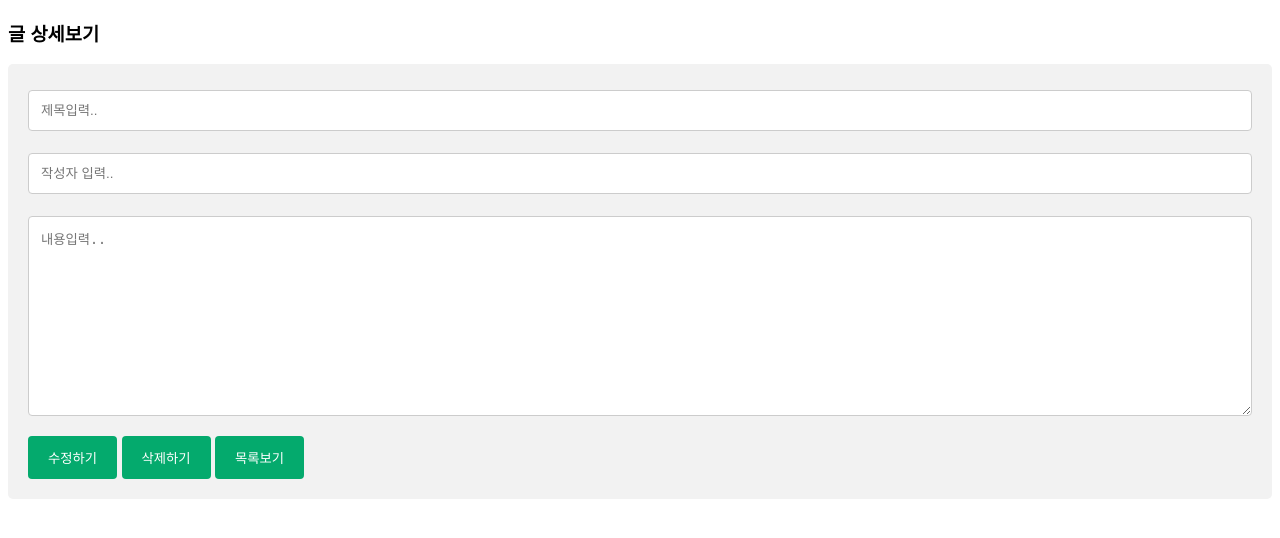
After one commit to multicam202402/javaee_workspace, a Java web app: page /notice/content.jsp in a window 1280 px wide. The commit adds this page. Shown: the top 538 px of the page. Run offline with Tomcat 11, a stand-in JSP engine, Linux system fonts and the light colour scheme.

Commit message:
금일수업

```diff
--- /dev/null
+++ b/site0315/notice/content.jsp
@@ -0,0 +1,74 @@
+<%@ page contentType="text/html;charset=utf-8"%>
+<!DOCTYPE html>
+<html>
+<head>
+<meta name="viewport" content="width=device-width, initial-scale=1">
+<style>
+body {font-family: Arial, Helvetica, sans-serif;}
+* {box-sizing: border-box;}
+
+input[type=text], select, textarea {
+  width: 100%;
+  padding: 12px;
+  border: 1px solid #ccc;
+  border-radius: 4px;
+  box-sizing: border-box;
+  margin-top: 6px;
+  margin-bottom: 16px;
+  resize: vertical;
+}
+
+input[type=button] {
+  background-color: #04AA6D;
+  color: white;
+  padding: 12px 20px;
+  border: none;
+  border-radius: 4px;
+  cursor: pointer;
+}
+
+input[type=button]:hover {
+  background-color: #45a049;
+}
+
+.container {
+  border-radius: 5px;
+  background-color: #f2f2f2;
+  padding: 20px;
+}
+</style>
+<script>
+
+
+//자바스크립트는 db연동을 직접 수행할 수 없으므로, 서버측에 삭제를 요청하자
+function del(){
+	//서버측의 삭제를 담당하는 jsp에게 요청을 시도
+	location.href="/notice/del.jsp";
+}
+
+</script>
+</head>
+<body>
+
+<h3>글 상세보기</h3>
+
+<div class="container">
+  <form id="form1">
+	<!--
+	id 와 name  공통점: 문서내의 요소를 구분하기 위한 용도
+	차이점 : name은 중복을 허용하고 + 서버에 전송시 전송 파라미터 역할까지 수행
+				즉  http 상의 전송 시 데이터를 실어 나르는 변수 역할을 수행
+	-->
+    <input type="text" name="title" placeholder="제목입력..">
+    <input type="text" name="writer" placeholder="작성자 입력..">
+    <textarea name="content" placeholder="내용입력.." style="height:200px"></textarea>
+
+    <input type="button" value="수정하기" onClick="">
+	<input type="button" value="삭제하기" onClick="del();">
+	<input type="button" value="목록보기" onClick="location.href='/notice/list.jsp'">
+
+  </form>
+</div>
+
+</body>
+</html>
--- /dev/null
+++ b/site0315/notice/del.jsp
@@ -0,0 +1,4 @@
+<%@ page contentType="text/html;charset=utf-8"%>
+<%
+	out.print("내가 지워줄께");
+%>
--- a/site0315/notice/list.jsp
+++ b/site0315/notice/list.jsp
@@ -90,7 +90,7 @@
       <%while(rs.next()){ %>
       <tr>
         <td><%=rs.getInt("notice_idx")%></td>
-        <td><%=rs.getString("title")%></td>
+        <td><a href="/notice/content.jsp"><%=rs.getString("title")%></a></td>
         <td><%=rs.getString("writer")%></td>
         <td><%=rs.getString("regdate")%></td>
         <td><%=rs.getString("hit")%></td>
```
